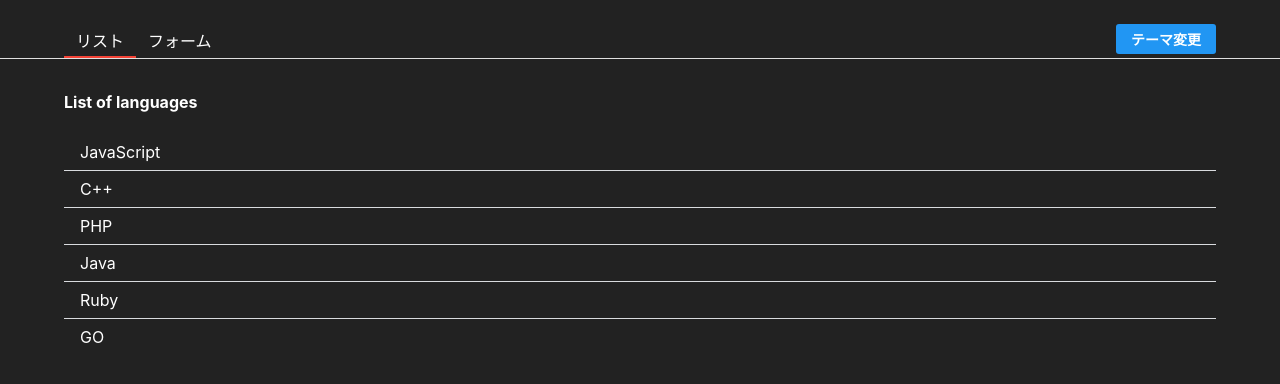
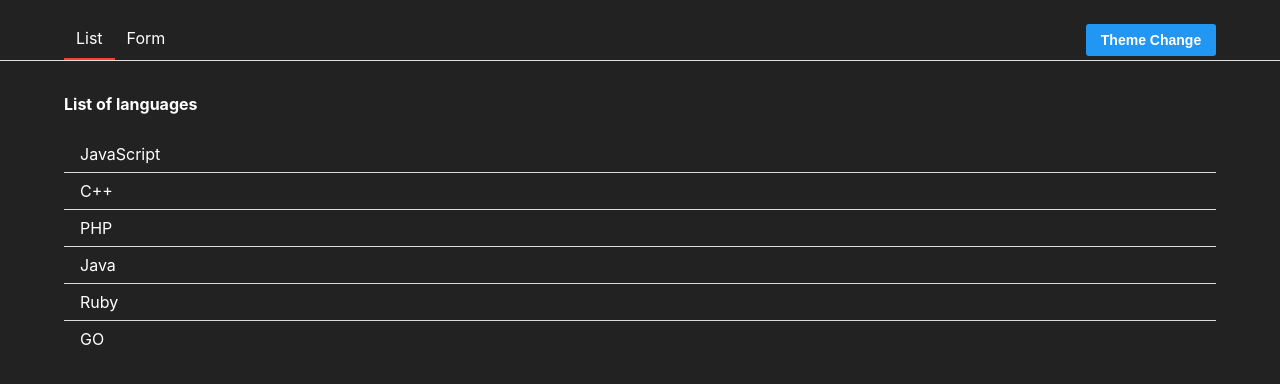
Before and after one commit to Chimoha31/Practicum_React, a React (Create React App) app: page / in a window 1280 px wide. Shown: the top 384 px of the page. Built offline with nearby package versions, Linux system fonts and the light colour scheme.

Commit message:
Finally fixed bug

```diff
--- a/src/App.js
+++ b/src/App.js
@@ -1,13 +1,14 @@
-import { useState, useContext } from 'react';
+import React, { useState, useContext } from "react";
 import List from "./List";
 import Form from "./Form";
+import Header from './Header';
+import {ThemeContext} from './const/contexts/ThemeContext';
 import styled from 'styled-components';
-import { Header } from "./Header";
-import { ThemeContext } from "./const/contexts/ThemeContext";
+// import {Modal} from './compoents/modal';
 
 
 function App({ data }) {
-  const [tab, setTab] = useState('list');
+  const [tab, setTab] = useState("list");
   const [langs, setLangs] = useState(data);
 
   const [theme] = useContext(ThemeContext);
@@ -15,21 +16,22 @@ function App({ data }) {
   const addLang = (lang) => {
     setLangs([...langs, lang]);
     setTab('list');
-  };
+  }
 
   return (
     <Container theme={theme}>
-      <Header tab={tab} setTab={setTab}/>
-      {
-        tab === 'list' ? <List langs={langs} /> : <Form onAddLang={addLang}/>
-      }
+    <Header tab={tab} setTab={setTab} />
+      {tab === "list" ? <List langs={langs}/> : <Form onAddLang={addLang} />}
+      {/* modalがちゃんと効いているか見ただけ。消さないと、ずっとmodal状態 */}
+      {/* <Modal /> */}
     </Container>
   );
 }
 
 const Container = styled.div`
   height: 100%;
-  color: ${({ theme }) => theme.color};
-  background-color: ${({ theme }) => theme.backgroundColor};
+  color: ${({theme}) => theme.color};
+  background-color: ${({theme}) => theme.backgroundColor};
 `
+
 export default App;
--- a/src/Header.js
+++ b/src/Header.js
@@ -1,22 +1,22 @@
-import { useContext } from 'react';
-import styled from "styled-components";
-import { Button } from "./compoents/button";
-import { ThemeContext } from "./const/contexts/ThemeContext";
+import React, {useContext} from 'react';
+import styled from 'styled-components';
+import {Button}  from './compoents/button';
+import {ThemeContext} from './const/contexts/ThemeContext';
 
 
-export const Header = (props) => {
+const Header = (props) => {
   const tab = props.tab;
   const setTab = props.setTab;
 
+  const [theme, toggleTheme] = useContext(ThemeContext);
 
-  const [theme, toggleTheme] = useContext(ThemeContext);
-  return (
+  return(
     <Container>
     <HeaderUl>
-        <HeaderLi focused={tab === 'list'} onClick={() => setTab('list')}>リスト</HeaderLi>
-        <HeaderLi focused={tab === 'form'} onClick={() => setTab('form')}>フォーム</HeaderLi>
+      <HeaderLi focused={tab=== 'list'} onClick={() => setTab('list')}>List</HeaderLi>
+      <HeaderLi focused={tab === 'form'} onClick={() => setTab('form')}>Form</HeaderLi>
     </HeaderUl>
-      <HeaderButton onClick={toggleTheme}>テーマ変更</HeaderButton>
+    <HeaderButton onClick={toggleTheme}>Theme Change</HeaderButton>
   </Container>
   )
 }
@@ -27,20 +27,24 @@ const Container = styled.header`
   padding: 24px 64px 0;
   border-bottom: 1px solid #E0E0E0;
 `
-
 const HeaderUl = styled.ul`
  display: flex;
   margin: 0;
   padding: 0;
 `
+
 const HeaderLi = styled.li`
   list-style: none;
   padding: 4px 12px;
   cursor: pointer;
-  border-bottom: ${props => props.focused ? '2px solid #F44336' : 'none' };
+  border-bottom: ${props => props.focused ? '2px solid #f44336': 'none'}
 `
 
 const HeaderButton = styled(Button)`
+width: 130px;
+height: 32px;
 padding: 0;
 margin-bottom: 4px;
 `
+
+export default Header;
```
Lines whose indentation alone changed are shown as unchanged.
